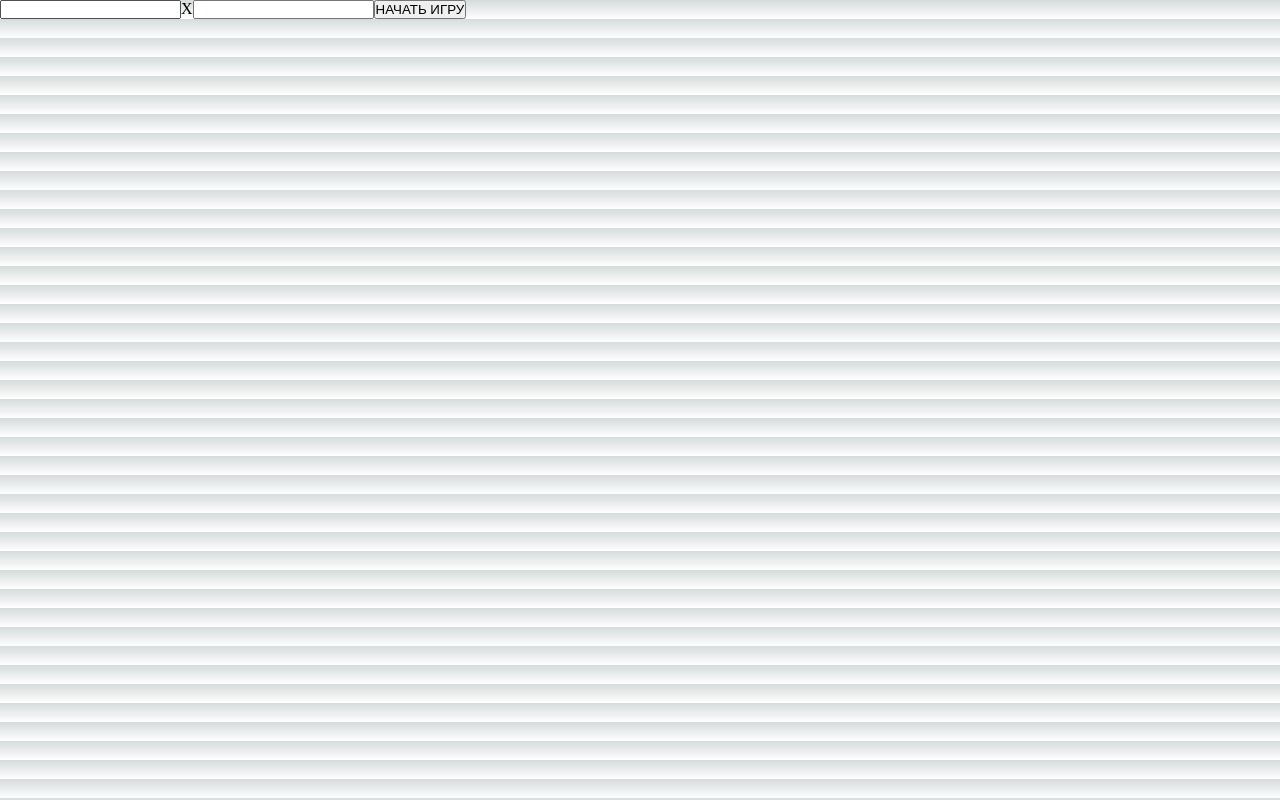
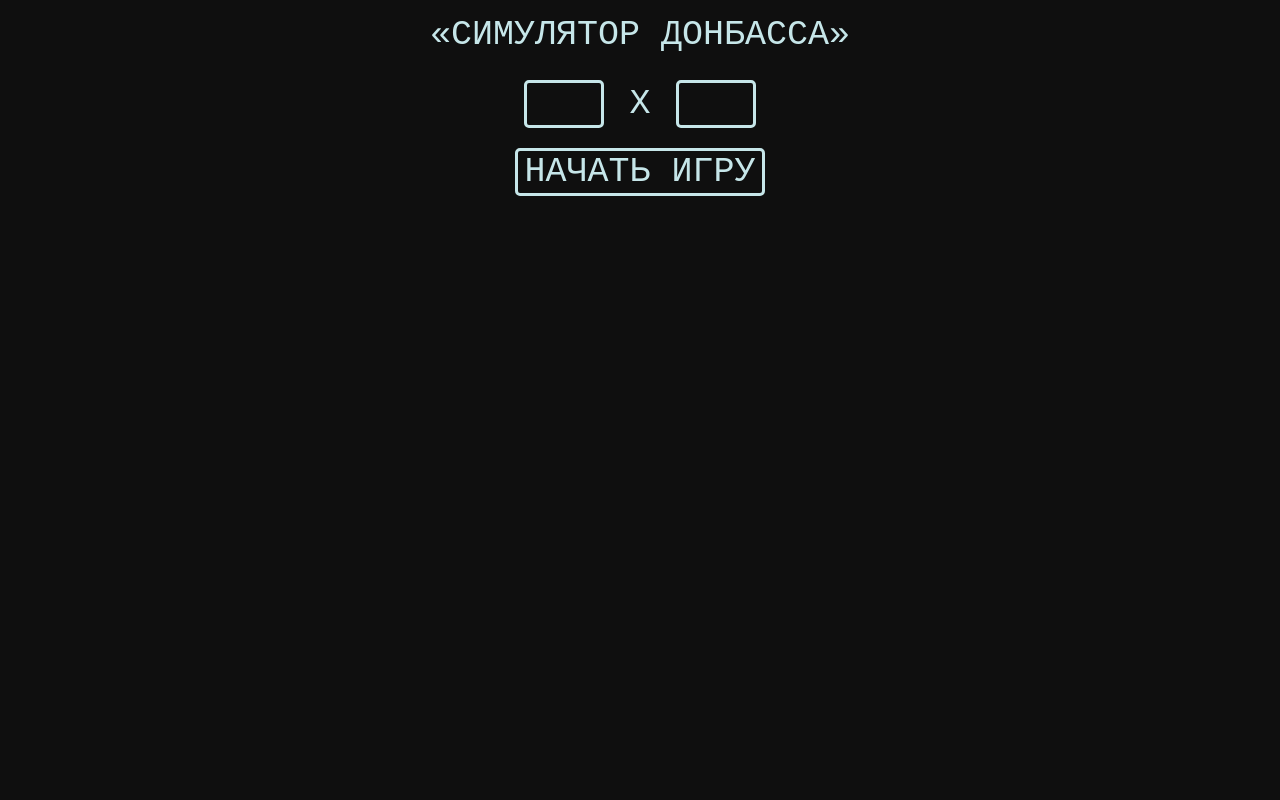
Before and after one commit to LordCookis/Saper, a Next.js app: page / in a window 1280 px wide. Built offline with nearby package versions, Linux system fonts and the light colour scheme.

Commit message:
Add create field

```diff
--- a/package.json
+++ b/package.json
@@ -17,6 +17,7 @@
     "next": "13.4.11",
     "react": "18.2.0",
     "react-dom": "18.2.0",
+    "sass": "^1.64.1",
     "typescript": "5.1.6"
   }
 }
--- a/src/pages/_app.tsx
+++ b/src/pages/_app.tsx
@@ -1,4 +1,4 @@
-import '@/styles/globals.css'
+import '@/styles/globals.sass'
 import type { AppProps } from 'next/app'
 
 export default function App({ Component, pageProps }: AppProps) {
--- a/src/pages/index.tsx
+++ b/src/pages/index.tsx
@@ -7,22 +7,44 @@ export default function Home() {
 
   const createField = (e: any) => {
     e.preventDefault()
-    setField(Array(sizeX).fill((Array(sizeY).fill({id: 0}))))
+    let fieldX:any = []
+    let idX:number
+    let idY:number
+    for (idX = 0; idX < sizeX; idX++) {
+      const arrayX:any = []
+      for (let j = 0; j < sizeY; j++) {
+        arrayX.push({
+          id: idY,
+          bomb: true
+        })
+        idY++
+      }
+      fieldX.push({
+        id: idX,
+        array: arrayX
+      })
+    }
+    setField(fieldX)
   }
 
   return (
-    <div>
-      <form onSubmit={createField}>
-        <input autoComplete="off" onChange={(e)=>setSizeX(Number(e.target.value))}></input>
-        <span>X</span>
-        <input autoComplete="off" onChange={(e)=>setSizeY(Number(e.target.value))}></input>
-        <button>НАЧАТЬ ИГРУ</button>
+    <div className='mainPage'>
+      <span className='mainSpan'>«СИМУЛЯТОР ДОНБАССА»</span>
+      <form className='gameForm' onSubmit={createField}>
+        <div className='gameDiv'>
+          <input className='gameInput' autoComplete="off" onChange={(e)=>setSizeX(Number(e.target.value))}></input>
+          <span className='gameSpan'>X</span>
+          <input className='gameInput' autoComplete="off" onChange={(e)=>setSizeY(Number(e.target.value))}></input>
+        </div>
+        <button className='gameButton'>НАЧАТЬ ИГРУ</button>
       </form>
-      <div>
+      <div className='fieldDiv'>
         {field.map((cellX:any)=>(
-          cellX.map((cell:object)=>(
-            <>1</>
-          ))
+          <div className='filedCellX' key={cellX.id}>
+          {cellX.array.map((cell:any)=>(
+            <div className='fieldCell' key={cell.id}></div>
+          ))}
+          </div>
         ))}
       </div>
     </div>
--- a/src/styles/globals.css
+++ /dev/null
@@ -1,107 +0,0 @@
-:root {
-  --max-width: 1100px;
-  --border-radius: 12px;
-  --font-mono: ui-monospace, Menlo, Monaco, 'Cascadia Mono', 'Segoe UI Mono',
-    'Roboto Mono', 'Oxygen Mono', 'Ubuntu Monospace', 'Source Code Pro',
-    'Fira Mono', 'Droid Sans Mono', 'Courier New', monospace;
-
-  --foreground-rgb: 0, 0, 0;
-  --background-start-rgb: 214, 219, 220;
-  --background-end-rgb: 255, 255, 255;
-
-  --primary-glow: conic-gradient(
-    from 180deg at 50% 50%,
-    #16abff33 0deg,
-    #0885ff33 55deg,
-    #54d6ff33 120deg,
-    #0071ff33 160deg,
-    transparent 360deg
-  );
-  --secondary-glow: radial-gradient(
-    rgba(255, 255, 255, 1),
-    rgba(255, 255, 255, 0)
-  );
-
-  --tile-start-rgb: 239, 245, 249;
-  --tile-end-rgb: 228, 232, 233;
-  --tile-border: conic-gradient(
-    #00000080,
-    #00000040,
-    #00000030,
-    #00000020,
-    #00000010,
-    #00000010,
-    #00000080
-  );
-
-  --callout-rgb: 238, 240, 241;
-  --callout-border-rgb: 172, 175, 176;
-  --card-rgb: 180, 185, 188;
-  --card-border-rgb: 131, 134, 135;
-}
-
-@media (prefers-color-scheme: dark) {
-  :root {
-    --foreground-rgb: 255, 255, 255;
-    --background-start-rgb: 0, 0, 0;
-    --background-end-rgb: 0, 0, 0;
-
-    --primary-glow: radial-gradient(rgba(1, 65, 255, 0.4), rgba(1, 65, 255, 0));
-    --secondary-glow: linear-gradient(
-      to bottom right,
-      rgba(1, 65, 255, 0),
-      rgba(1, 65, 255, 0),
-      rgba(1, 65, 255, 0.3)
-    );
-
-    --tile-start-rgb: 2, 13, 46;
-    --tile-end-rgb: 2, 5, 19;
-    --tile-border: conic-gradient(
-      #ffffff80,
-      #ffffff40,
-      #ffffff30,
-      #ffffff20,
-      #ffffff10,
-      #ffffff10,
-      #ffffff80
-    );
-
-    --callout-rgb: 20, 20, 20;
-    --callout-border-rgb: 108, 108, 108;
-    --card-rgb: 100, 100, 100;
-    --card-border-rgb: 200, 200, 200;
-  }
-}
-
-* {
-  box-sizing: border-box;
-  padding: 0;
-  margin: 0;
-}
-
-html,
-body {
-  max-width: 100vw;
-  overflow-x: hidden;
-}
-
-body {
-  color: rgb(var(--foreground-rgb));
-  background: linear-gradient(
-      to bottom,
-      transparent,
-      rgb(var(--background-end-rgb))
-    )
-    rgb(var(--background-start-rgb));
-}
-
-a {
-  color: inherit;
-  text-decoration: none;
-}
-
-@media (prefers-color-scheme: dark) {
-  html {
-    color-scheme: dark;
-  }
-}
--- /dev/null
+++ b/src/styles/globals.sass
@@ -0,0 +1,70 @@
+body
+  background-color: #0f0f0f
+  font-family: monospace
+  margin: 0px
+  padding: 0px
+  user-select: none
+
+.mainPage
+  display: flex
+  justify-content: center
+  align-items: center
+  flex-direction: column
+  .mainSpan
+    margin: 15px 0px 0px 0px
+    color: #c6e6e9
+    font-family: monospace
+    font-size: 35px
+  .gameForm
+    margin: 15px
+    display: flex
+    flex-direction: column
+    align-items: center
+    .gameDiv
+      .gameInput
+        width: 70px
+        margin: 10px 25px 10px 25px
+        background-color: #0f0f0f
+        color: #c6e6e9
+        border: solid
+        border-radius: 5px
+        font-family: monospace
+        font-size: 35px
+        text-align: center
+        outline: none
+      .gameSpan
+        color: #c6e6e9
+        font-family: monospace
+        font-size: 35px
+    .gameButton
+        margin: 10px
+        background-color: #0f0f0f
+        color: #c6e6e9
+        border: solid
+        border-radius: 5px
+        font-family: monospace
+        font-size: 35px
+        transition: 200ms
+        &:hover
+          color: #69dbe6
+  .fieldDiv
+    display: flex
+    justify-content: center
+    flex-direction: column
+    .filedCellX
+      display: flex
+      flex-direction: row
+      .fieldCell
+        height: 40px
+        width: 40px
+        margin: 5px
+        background-color: #c6e6e9
+        color: #c6e6e9
+        border: solid
+        border-radius: 5px
+        font-family: monospace
+        font-size: 35px
+        transition: 200ms
+        &:hover
+          background-color: #69dbe6
+          color: #69dbe6
```
Also changed, not shown: src/styles/Home.module.css (deleted, +0 -229 lines), tsconfig.json (added, +32 -0 lines), 1 other file (tests, documents, lock files or other folders).
